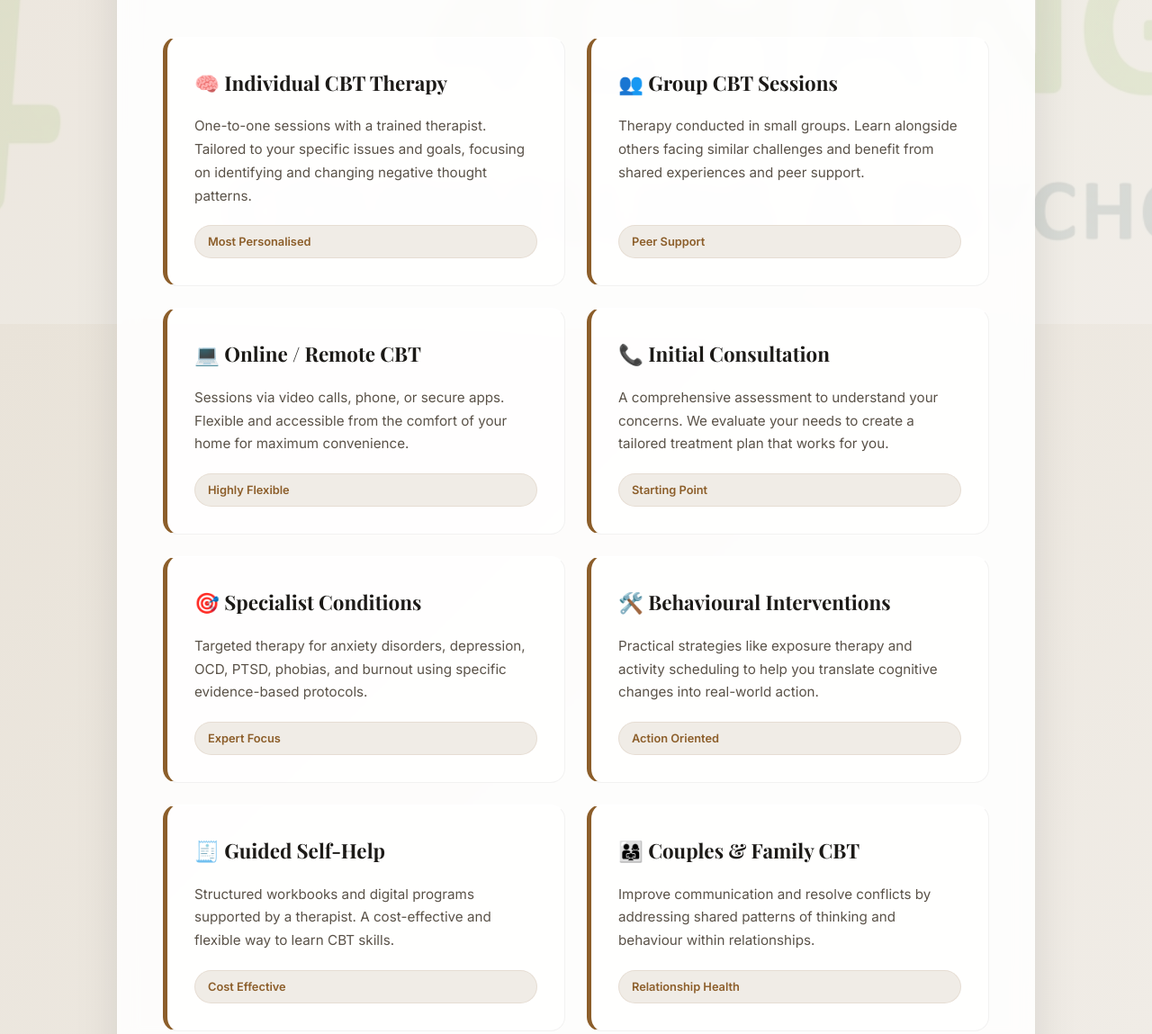
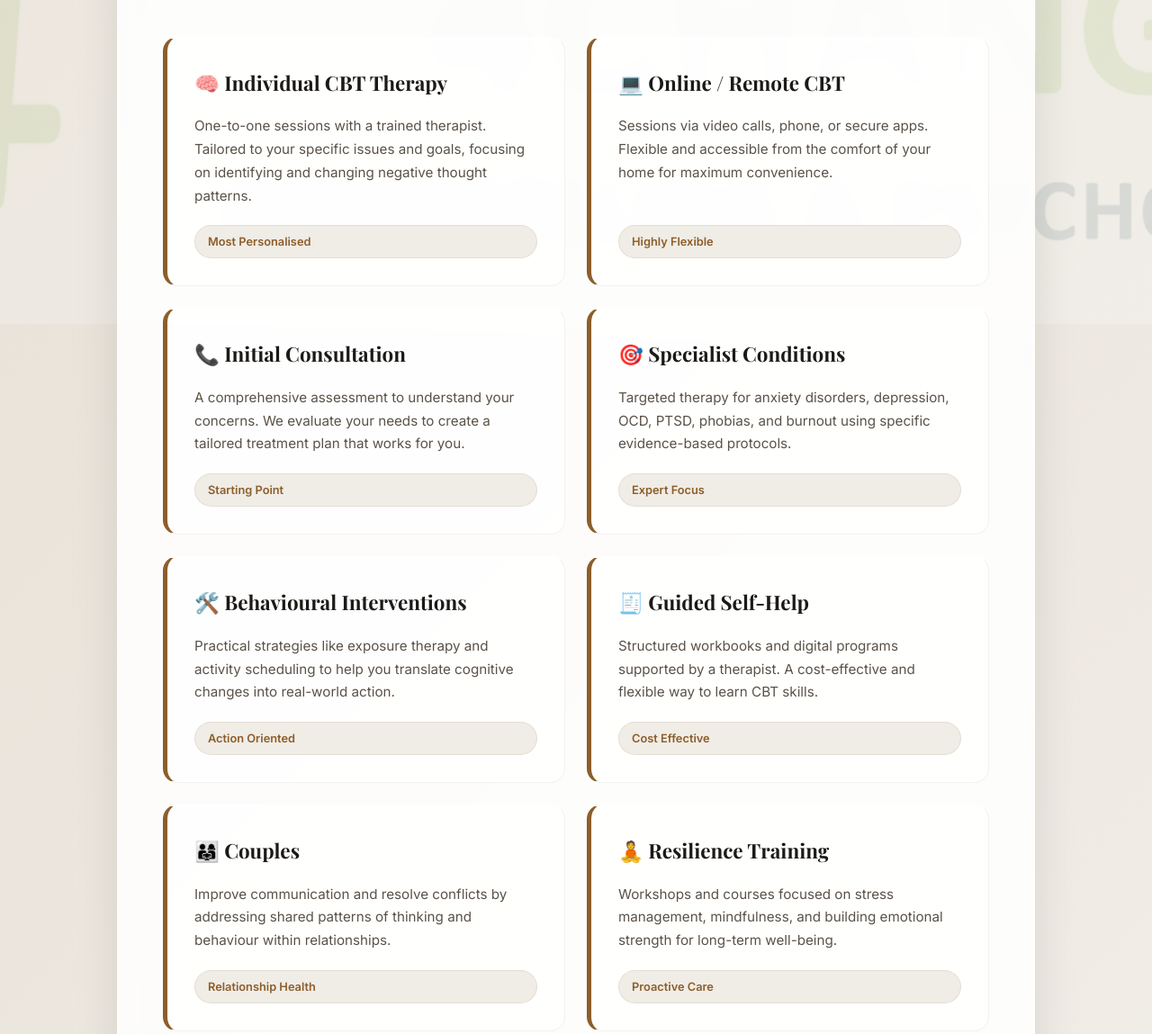
Before and after one commit to testminergate1225-beep/landing_page, a plain HTML site: page services.html in a window 1280 px wide. Shown: the part 440-1589 px from the top of the page at 90% size. Drawn offline with nearby package versions, Linux system fonts and the light colour scheme; a web font is replaced by a local one.

Commit message:
Homepage

```diff
--- a/services.html
+++ b/services.html
@@ -277,14 +277,6 @@
 
         <article class="service-card">
           <div>
-            <h3>👥 Group CBT Sessions</h3>
-            <p>Therapy conducted in small groups. Learn alongside others facing similar challenges and benefit from shared experiences and peer support.</p>
-          </div>
-          <span class="badge">Peer Support</span>
-        </article>
-
-        <article class="service-card">
-          <div>
             <h3>💻 Online / Remote CBT</h3>
             <p>Sessions via video calls, phone, or secure apps. Flexible and accessible from the comfort of your home for maximum convenience.</p>
           </div>
@@ -325,7 +317,7 @@
 
         <article class="service-card">
           <div>
-            <h3>👨‍👩‍👧 Couples & Family CBT</h3>
+            <h3>👨‍👩‍👧 Couples</h3>
             <p>Improve communication and resolve conflicts by addressing shared patterns of thinking and behaviour within relationships.</p>
           </div>
           <span class="badge">Relationship Health</span>
```
Also changed, not shown: index.html (+6 -4 lines).
